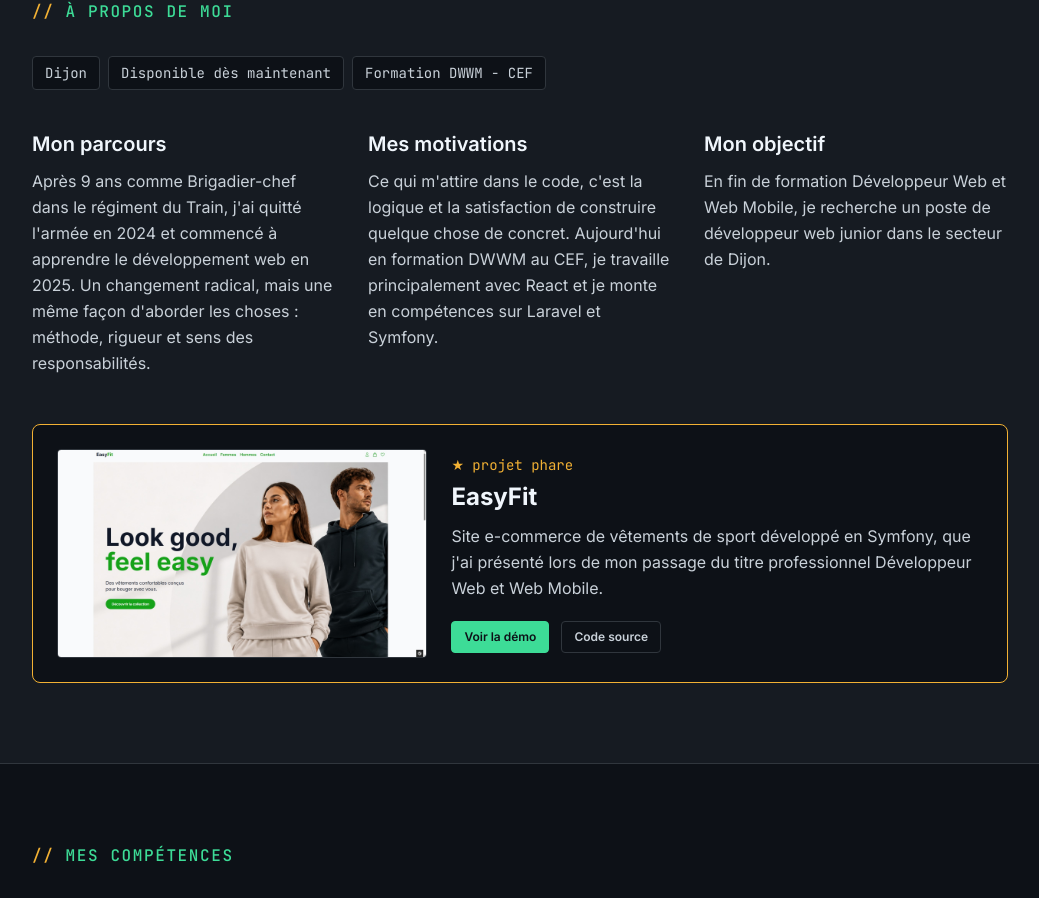
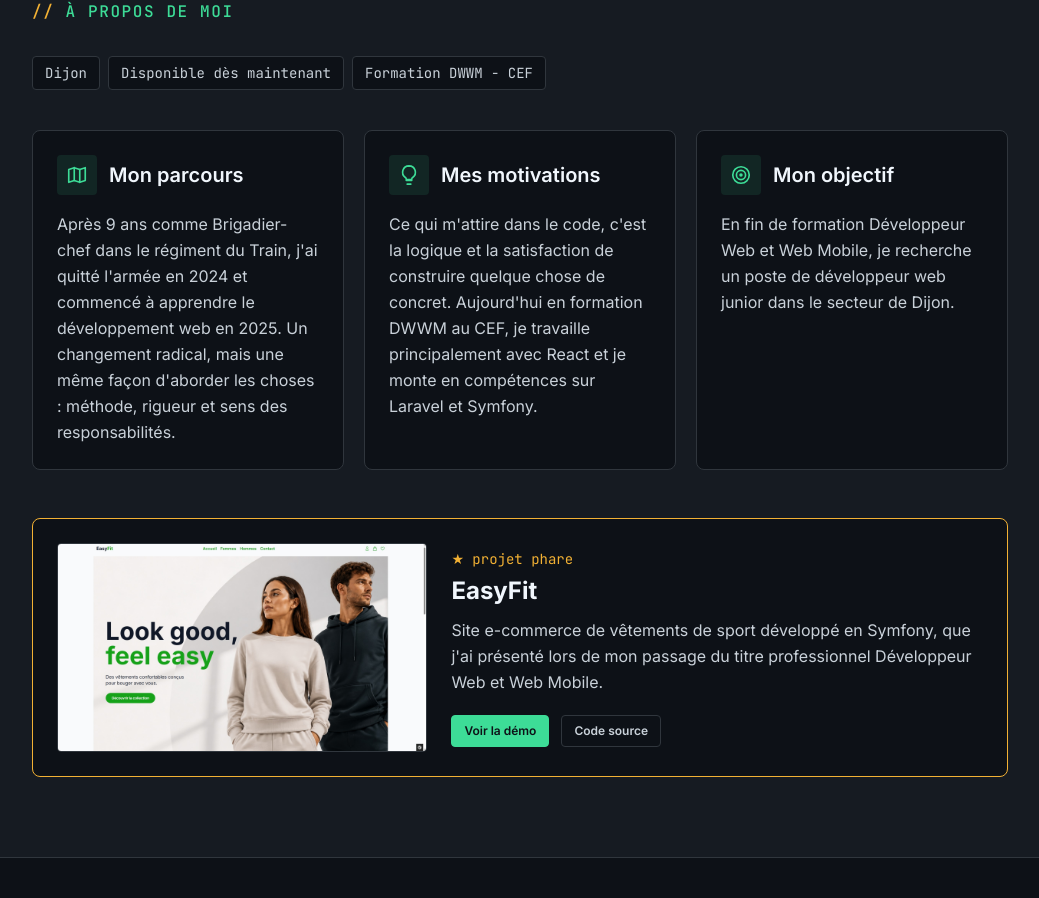
Before and after one commit to guillaumebertil/portfolio, a React (Vite) app: page / in a window 1280 px wide. Shown: the part 776-1674 px from the top of the page, without its empty margins (120-1159 px from the left). Built offline with nearby package versions, Linux system fonts and the light colour scheme.

Commit message:
style: cartes avec icônes pour Mon parcours, Mes motivations et Mon objectif
Co-Authored-By: Claude Opus 5.5 <noreply@anthropic.com>

```diff
--- /dev/null
+++ b/src/components/About/AboutCard.jsx
@@ -0,0 +1,14 @@
+// Carte de la section « À propos » : icône, titre et paragraphe
+export default function AboutCard({ icon, title, text }) {
+    return (
+        <article className="flex flex-col gap-4 rounded-box border border-base-300 bg-base-100 p-6 transition-colors duration-200 hover:border-primary">
+            <div className="flex items-center gap-3">
+                <span className="flex size-10 shrink-0 items-center justify-center rounded bg-primary/10 text-primary">
+                    {icon}
+                </span>
+                <h3 className="text-xl font-semibold text-heading">{title}</h3>
+            </div>
+            <p className="leading-relaxed">{text}</p>
+        </article>
+    )
+}
--- /dev/null
+++ b/src/components/About/AboutIcons.jsx
@@ -0,0 +1,44 @@
+// Icônes des cartes « À propos », dessinées en SVG (trait de la couleur du texte : currentColor).
+// aria-hidden : décoratives, le titre de la carte suffit.
+const iconProps = {
+    width: 22,
+    height: 22,
+    viewBox: '0 0 24 24',
+    fill: 'none',
+    stroke: 'currentColor',
+    strokeWidth: 1.8,
+    strokeLinecap: 'round',
+    strokeLinejoin: 'round',
+    'aria-hidden': true,
+}
+
+// Parcours : une carte dépliée
+export function MapIcon() {
+    return (
+        <svg {...iconProps}>
+            <path d="M9 4 3 6v14l6-2 6 2 6-2V4l-6 2-6-2z" />
+            <path d="M9 4v14M15 6v14" />
+        </svg>
+    )
+}
+
+// Motivations : une ampoule
+export function LightbulbIcon() {
+    return (
+        <svg {...iconProps}>
+            <path d="M9 18h6M10 22h4" />
+            <path d="M12 2a7 7 0 0 0-4 12.7c.6.5 1 1.2 1 2V17h6v-.3c0-.8.4-1.5 1-2A7 7 0 0 0 12 2z" />
+        </svg>
+    )
+}
+
+// Objectif : une cible
+export function TargetIcon() {
+    return (
+        <svg {...iconProps}>
+            <circle cx="12" cy="12" r="9" />
+            <circle cx="12" cy="12" r="5" />
+            <circle cx="12" cy="12" r="1" />
+        </svg>
+    )
+}
--- a/src/sections/About.jsx
+++ b/src/sections/About.jsx
@@ -1,18 +1,23 @@
 import SectionTitle from '../components/SectionTitle'
 import FeaturedProject from '../components/FeaturedProject'
+import AboutCard from '../components/About/AboutCard'
+import { MapIcon, LightbulbIcon, TargetIcon } from '../components/About/AboutIcons'
 
 const badges = ['Dijon', 'Disponible dès maintenant', 'Formation DWWM - CEF']
 
-const paragraphs = [
+const cards = [
     {
+        icon: <MapIcon />,
         title: 'Mon parcours',
         text: "Après 9 ans comme Brigadier-chef dans le régiment du Train, j'ai quitté l'armée en 2024 et commencé à apprendre le développement web en 2025. Un changement radical, mais une même façon d'aborder les choses : méthode, rigueur et sens des responsabilités.",
     },
     {
+        icon: <LightbulbIcon />,
         title: 'Mes motivations',
         text: "Ce qui m'attire dans le code, c'est la logique et la satisfaction de construire quelque chose de concret. Aujourd'hui en formation DWWM au CEF, je travaille principalement avec React et je monte en compétences sur Laravel et Symfony.",
     },
     {
+        icon: <TargetIcon />,
         title: 'Mon objectif',
         text: 'En fin de formation Développeur Web et Web Mobile, je recherche un poste de développeur web junior dans le secteur de Dijon.',
     },
@@ -32,12 +37,9 @@ export default function About() {
                     ))}
                 </ul>
 
-                <div className="mb-12 grid gap-8 md:grid-cols-3">
-                    {paragraphs.map((paragraph) => (
-                        <div key={paragraph.title}>
-                            <h3 className="mb-2.5 text-xl font-semibold text-heading">{paragraph.title}</h3>
-                            <p className="leading-relaxed">{paragraph.text}</p>
-                        </div>
+                <div className="mb-12 grid gap-5 md:grid-cols-3">
+                    {cards.map((card) => (
+                        <AboutCard key={card.title} icon={card.icon} title={card.title} text={card.text} />
                     ))}
                 </div>
 
```
